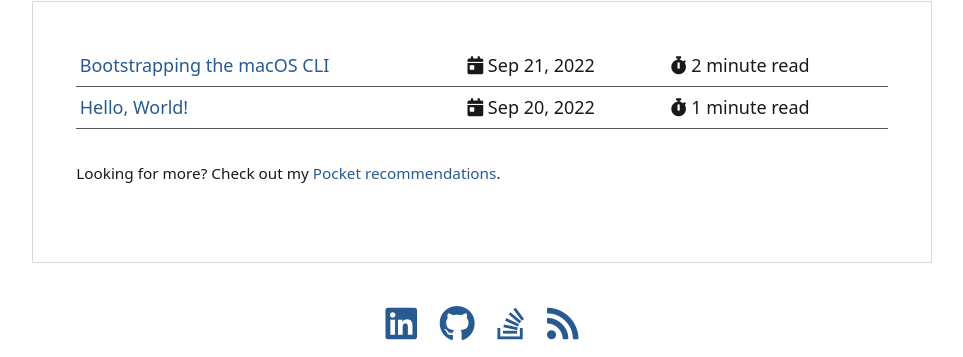
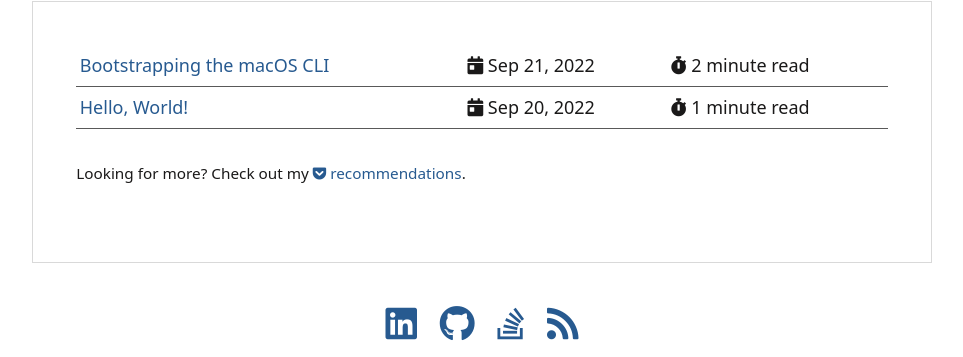
Before and after one commit to jsudiaman/jsudiaman.github.io, a Jekyll site: the page built from blog.md, in a window 1280 px wide. Shown: the part 370-727 px from the top of the page, without its empty margins (158-1121 px from the left). Built offline with Jekyll 4.4.1, drawn with Linux system fonts in a browser that asks for light colours.

Commit message:
Update pocket link

```diff
--- a/blog.md
+++ b/blog.md
@@ -13,4 +13,4 @@ title: Blog
     {% endfor %}
 </table>
 
-<small>Looking for more? Check out my <a href="http://getpocket.com/@158g5d6fpY1f5A282fTb34aT6aA9p1b1593pdiVb8cbzd5E526203w88kD1Zd1cF?src=navbar">Pocket recommendations</a>.</small>
+<small>Looking for more? Check out my <a href="http://getpocket.com/@158g5d6fpY1f5A282fTb34aT6aA9p1b1593pdiVb8cbzd5E526203w88kD1Zd1cF?src=navbar"><i class="fab fa-get-pocket"></i> recommendations</a>.</small>
```
